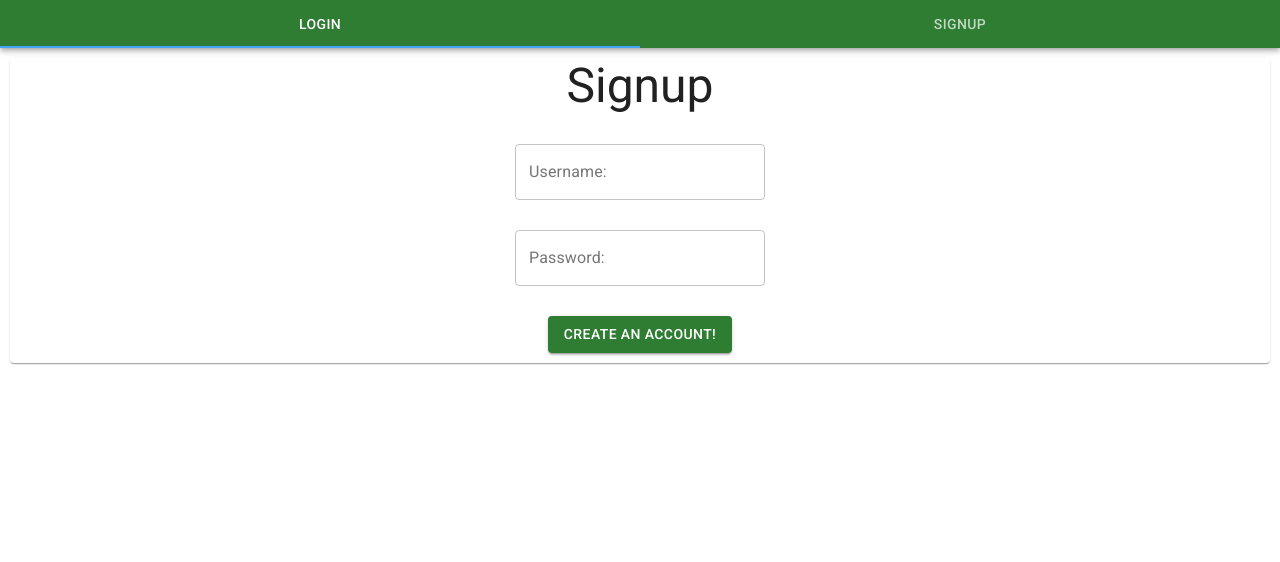
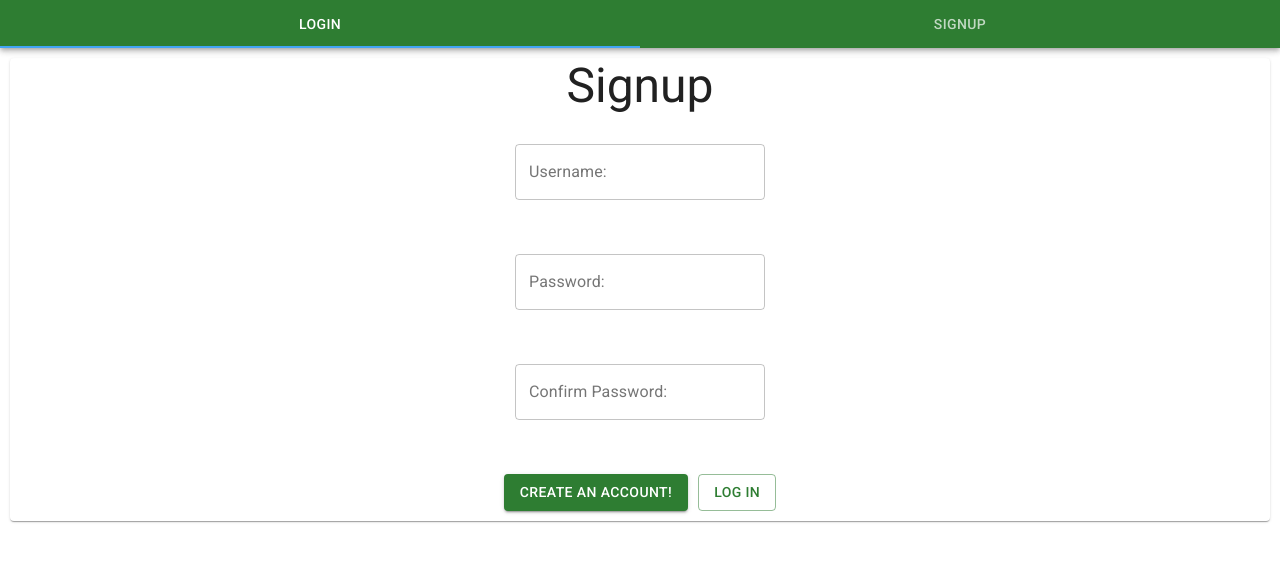
Before and after one commit to Zachary-Roland/closet-app-react, a React (Create React App) app: page /signup in a window 1280 px wide. Shown: the top 562 px of the page. Built offline with nearby package versions, Linux system fonts and the light colour scheme.

Commit message:
adds confirm pw field & button link to login

```diff
--- a/src/components/Signup.js
+++ b/src/components/Signup.js
@@ -11,6 +11,8 @@ const Signup = () => {
   // states for username and password fields
   const [username, setusername] = useState("");
   const [password, setPassword] = useState("");
+  const [passField1, setPassField1] = useState("");
+  const [passField2, setPassField2] = useState("");
   const [errorUser, setErrorUser] = useState(false);
   const [errorPass, setErrorPass] = useState(false);
   const defaultErr = "Must be between 4 and 20 characters";
@@ -36,7 +38,7 @@ const Signup = () => {
           <Typography variant="h3" component="h3">
             Signup
           </Typography>
-          <div className="margin50">
+          <div className="margin50" style={{ minHeight: "80px" }}>
             <TextField
               variant="outlined"
               style={{ minWidth: 250 }}
@@ -47,7 +49,7 @@ const Signup = () => {
               onChange={(e) => setusername(e.target.value)}
             />
           </div>
-          <div className="margin50">
+          <div className="margin50" style={{ minHeight: "80px" }}>
             <TextField
               variant="outlined"
               style={{ minWidth: 250 }}
@@ -55,14 +57,38 @@ const Signup = () => {
               error={errorPass}
               helperText={errorPass ? errorMsg : null}
               label="Password:"
-              value={password}
-              onChange={(e) => setPassword(e.target.value)}
+              value={passField1}
+              onChange={(e) => setPassField1(e.target.value)}
             />
           </div>
+          <div className="margin50" style={{ minHeight: "80px" }}>
+            <TextField
+              variant="outlined"
+              style={{ minWidth: 250 }}
+              type="password"
+              error={errorPass}
+              helperText={errorPass ? errorMsg : null}
+              label="Confirm Password:"
+              value={passField2}
+              onChange={(e) => {
+                setPassField2(e.target.value);
+                if (passField2 === passField1) {
+                  setErrorMsg("");
+                  setErrorPass(false);
+                  let newPass = passField2;
+                  setPassword(newPass);
+                } else {
+                  setErrorMsg("Passwords do not match!");
+                  setErrorPass(true);
+                }
+              }}
+            />
+          </div>
+          <div>
             <Button
               variant="contained"
               color="primary"
-            style={{ marginBottom: 10 }}
+              style={{ marginBottom: 10, marginRight: 5 }}
               onClick={async () => {
                 setErrorUser(false);
                 setErrorPass(false);
@@ -101,6 +127,17 @@ const Signup = () => {
             >
               Create an Account!
             </Button>
+            <Button
+              variant="outlined"
+              color="primary"
+              style={{ marginBottom: 10, marginLeft: 5 }}
+              onClick={() => {
+                history.push("/login");
+              }}
+            >
+              Log In
+            </Button>
+          </div>
         </form>
       </Paper>
     </Slide>
```
Lines whose indentation alone changed are shown as unchanged.
